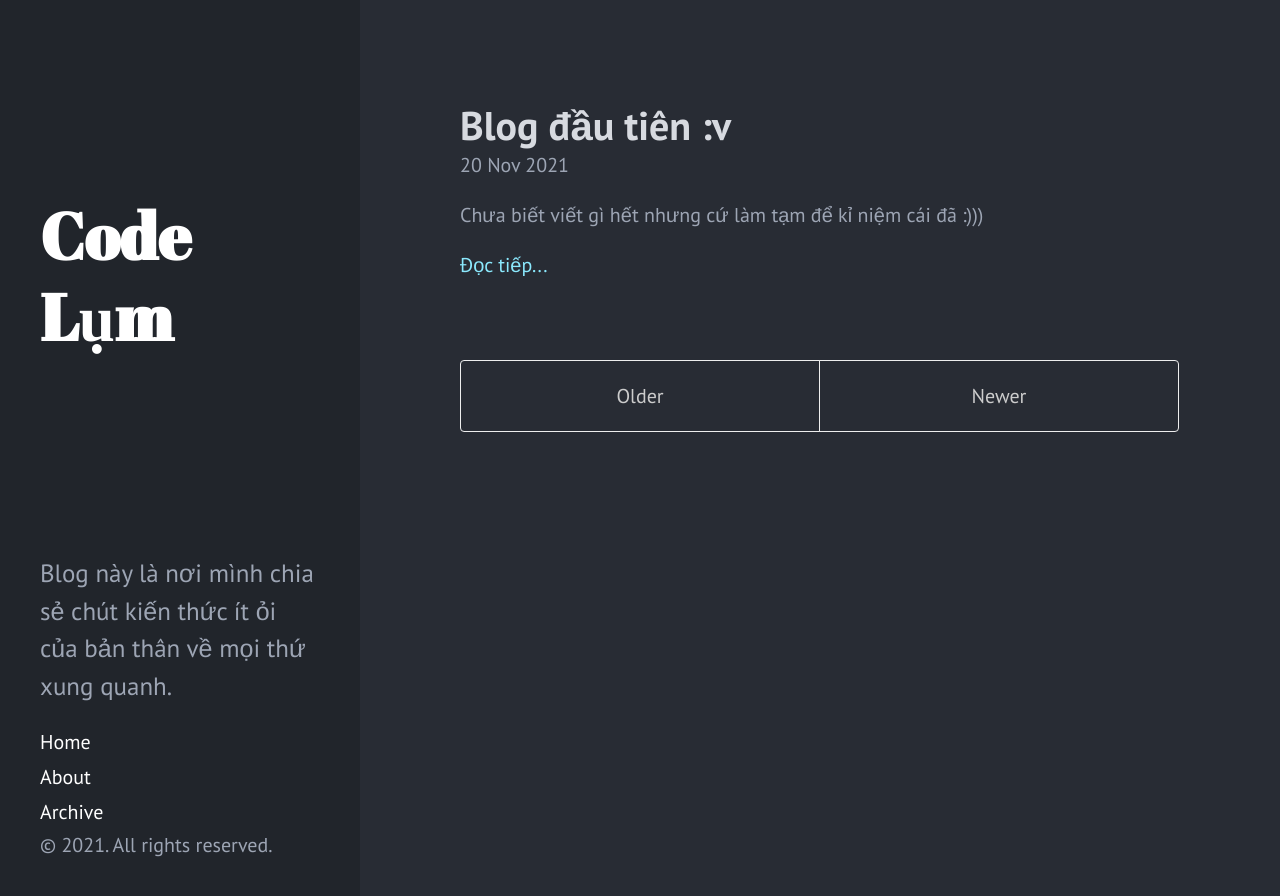
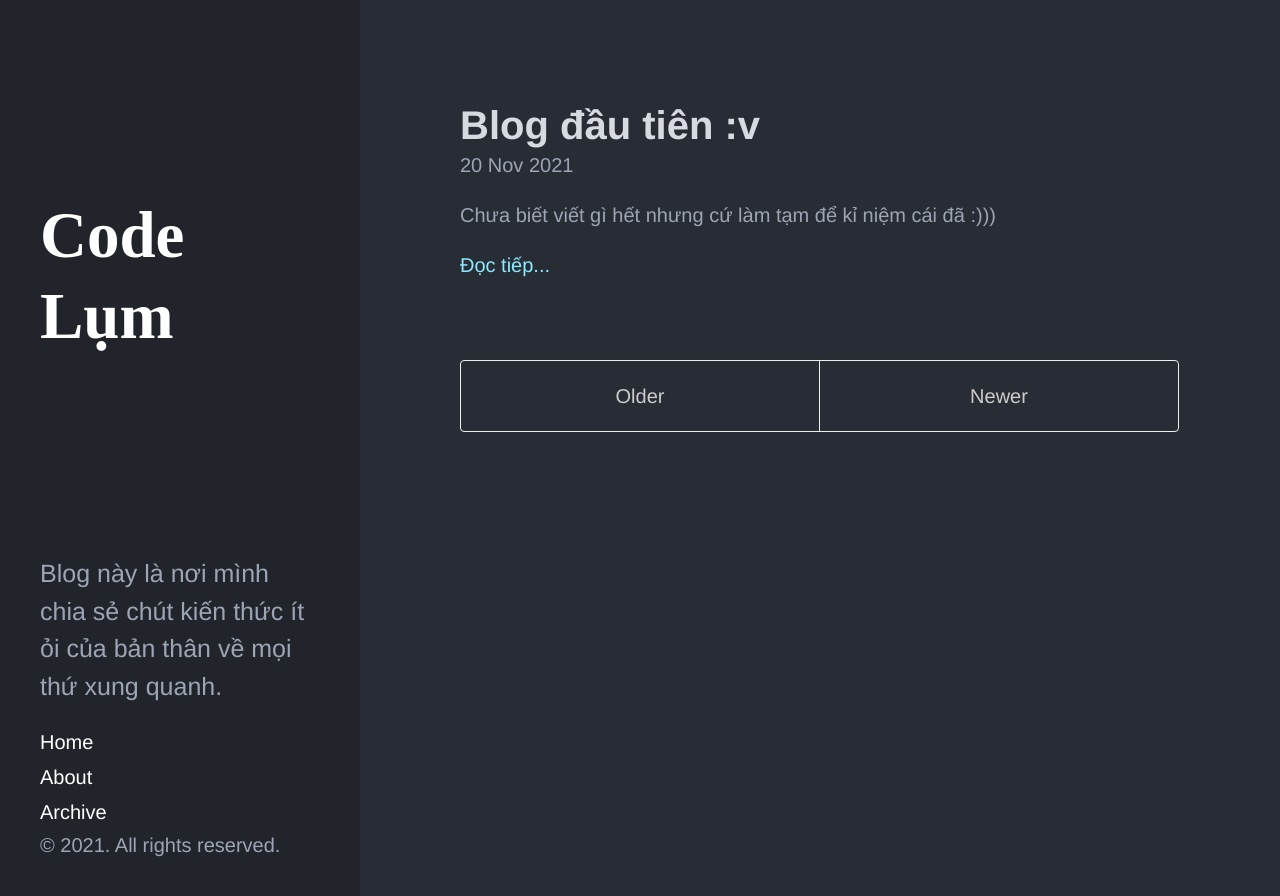
Before and after one commit to merlin7vv4/merlin7vv4.github.io, a Jekyll site: the page built from index.html, in a window 1280 px wide. Shown: the top 896 px of the page. Built offline with Jekyll 4.4.1, drawn with Linux system fonts in a browser that asks for light colours; the list of posts is cut into pages by our own code.

Commit message:
Update head.html

```diff
--- a/_includes/head.html
+++ b/_includes/head.html
@@ -18,7 +18,7 @@
   <link rel="stylesheet" href="{{ site.url }}/public/css/poole_custom.css">
   <link rel="stylesheet" href="{{ s§ite.url }}/public/css/syntax_dracula.css">
   <link rel="stylesheet" href="{{ site.url }}/public/css/hyde_custom.css">
-  <link rel="stylesheet" href="http://fonts.googleapis.com/css?family=PT+Sans:400,400italic,700|Abril+Fatface">
+  <link rel="stylesheet" href="{{ site.url }}/public/css/OverpassMono-VariableFont_wght.ttf">
   <!-- Icons -->
   <link rel="apple-touch-icon-precomposed" sizes="144x144" href="/public/apple-touch-icon-144-precomposed.png">
   <link rel="shortcut icon" href="/public/favicon.ico">
```
